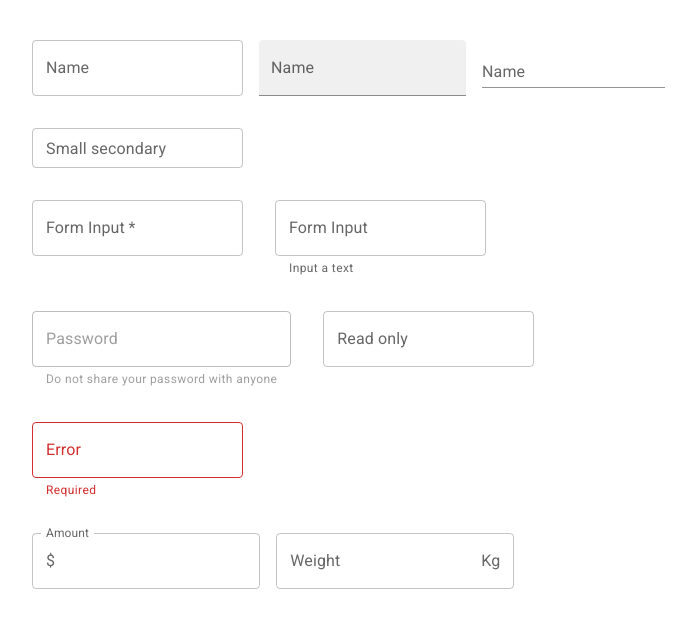
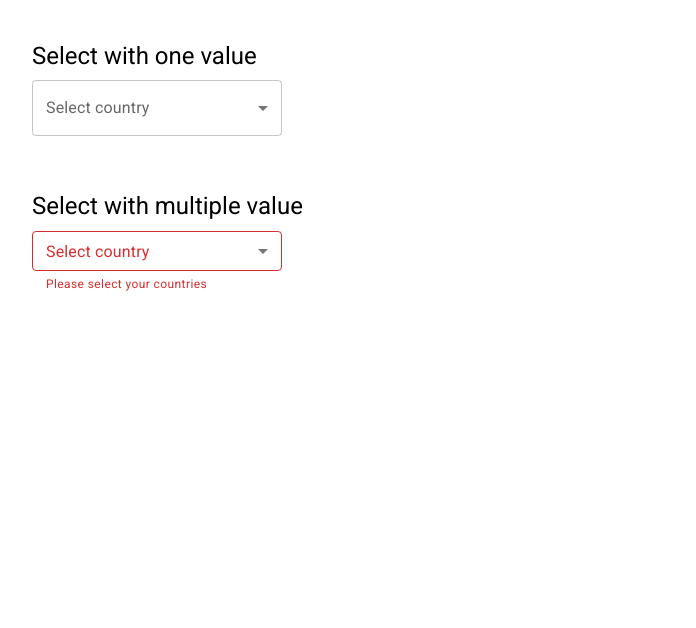
Before and after one commit to licjavierbarrios/components-materialUI, a React (Vite) app: page / in a window 1280 px wide. Shown: the top 628 px of the page, without its empty margins (8-704 px from the left). Built offline with nearby package versions, Linux system fonts and the light colour scheme.

Commit message:
feat: MuiSelect add

```diff
--- a/src/App.jsx
+++ b/src/App.jsx
@@ -1,6 +1,7 @@
 import React from 'react'
 import './App.css'
-import MuiTextField from './components/MuiTextField'
+import MuiSelect from './components/MuiSelect'
+// import MuiTextField from './components/MuiTextField'
 // import MuiButton from './components/MuiButton'
 // import MuiTypography from './components/MuiTypography'
 
@@ -9,7 +10,8 @@ const App = () => {
     <div>
       {/* <MuiTypography /> */}
       {/* <MuiButton /> */}
-      <MuiTextField />
+      {/* <MuiTextField /> */}
+      <MuiSelect />
     </div>
   )
 }
--- /dev/null
+++ b/src/components/MuiSelect.jsx
@@ -0,0 +1,59 @@
+import { useState } from "react";
+import { Box, MenuItem, TextField, Typography } from "@mui/material";
+
+const MuiSelect = () => {
+	const [country, setCountry] = useState("");
+	const [countries, setCountries] = useState([]);
+	const handleChange = (e) => {
+		setCountry(e.target.value);
+	};
+	console.log({ country });
+
+	const handleChangeMultiple = (e) => {
+		const value = e.target.value;
+		setCountries(value === "string" ? value.split(",") : value);
+	};
+	console.log({ countries });
+
+	return (
+		<>
+			<Typography variant="h5" component="h1" gutterBottom>
+				Select with one value
+			</Typography>
+			<Box width="250px">
+				<TextField label="Select country" onChange={handleChange} select value={country} fullWidth>
+					<MenuItem value="IN">India</MenuItem>
+					<MenuItem value="USA">United States</MenuItem>
+					<MenuItem value="UK">United Kingdom</MenuItem>
+				</TextField>
+			</Box>
+			<br />
+			<br />
+			<br />
+			<Typography variant="h5" component="h1" gutterBottom>
+				Select with multiple value
+			</Typography>
+
+			<Box width="250px">
+				<TextField
+					label="Select country"
+					SelectProps={{ multiple: true }}
+					onChange={handleChangeMultiple}
+					select
+					value={countries}
+					fullWidth
+					size="small"
+					color="secondary"
+					helperText="Please select your countries"
+					error
+				>
+					<MenuItem value="IN">India</MenuItem>
+					<MenuItem value="USA">United States</MenuItem>
+					<MenuItem value="UK">United Kingdom</MenuItem>
+				</TextField>
+			</Box>
+		</>
+	);
+};
+
+export default MuiSelect;
```
